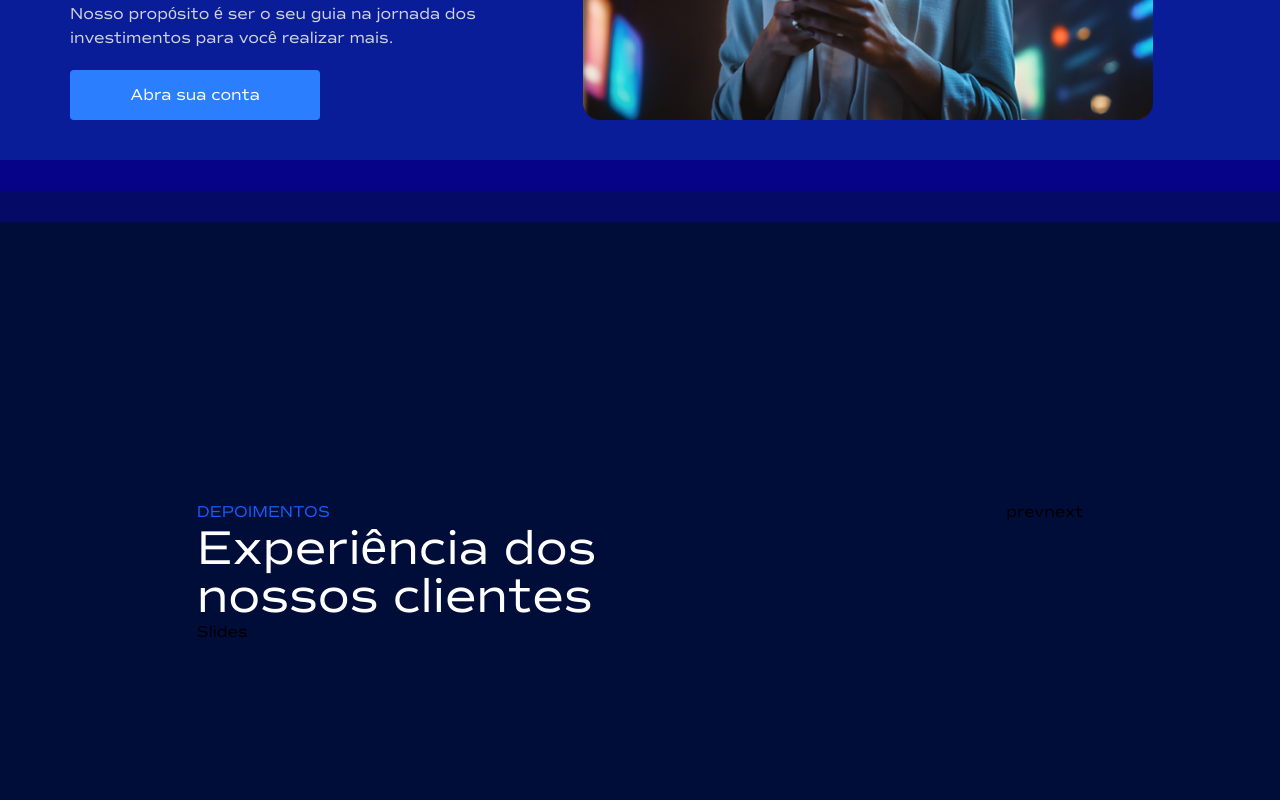
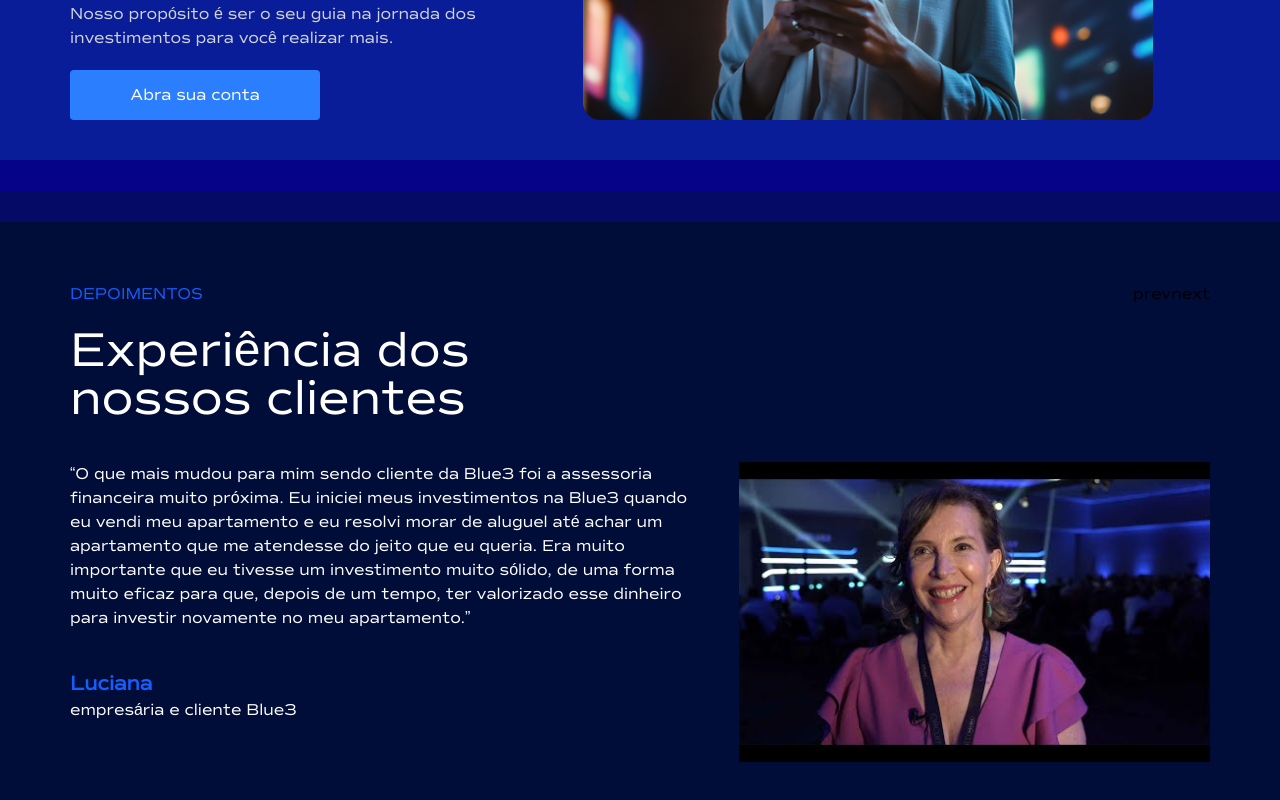
Before and after one commit to lucasolasz/caseblue3invest, a Next.js app: page / in a window 1280 px wide. Shown: the part 2966-3766 px from the top of the page. Built offline with nearby package versions, Linux system fonts and the light colour scheme.

Commit message:
Experiência Clientes

```diff
--- a/src/app/_home/experienciaClientes.tsx
+++ b/src/app/_home/experienciaClientes.tsx
@@ -1,15 +1,16 @@
 import BtnSite from "../../components/btnSite";
 import Image from "next/image";
+import SlideClientes from "./slideClientes";
 
 export default function ExperienciaClientes() {
   return (
     <div className="md:flex md:justify-center h-[700px] bg-[#000d38] ">
       {/* Div central */}
-      <div className="md:max-w-[1140px] md:flex md:justify-center flex-col">
-        <div className="flex">
+      <div className="md:max-w-[1140px] md:flex md:justify-center flex-col my-15 h-[480px]">
+        <div className="flex h-[150px]">
           <div className="flex flex-col w-full">
             <p className="text-blue-600">DEPOIMENTOS</p>
-            <h1 className="text-white text-5xl">
+            <h1 className="text-white text-5xl py-5">
               Experiência dos nossos clientes
             </h1>
           </div>
@@ -18,7 +19,9 @@ export default function ExperienciaClientes() {
             <button className="h-[10px]">next</button>
           </div>
         </div>
-        <div>Slides</div>
+        <div className="h-full">
+          <SlideClientes />
+        </div>
       </div>
     </div>
   );
--- a/src/app/_home/homePage.tsx
+++ b/src/app/_home/homePage.tsx
@@ -1,4 +1,5 @@
 import AlemDosNumeros from "./alemDosNumeros";
+import Blue3Imprensa from "./blue3Imprensa";
 import ExperienciaClientes from "./experienciaClientes";
 import HeroHome from "./heroHome";
 import Jornada from "./jornada";
@@ -14,6 +15,7 @@ export default function HomePage() {
       <AlemDosNumeros />
       <OQueFazemos />
       <ExperienciaClientes />
+      <Blue3Imprensa />
     </div>
   );
 }
--- /dev/null
+++ b/src/app/_home/slideClientes.tsx
@@ -0,0 +1,77 @@
+"use client";
+
+import { useRef, useState } from "react";
+import { Navigation, Pagination, Scrollbar, A11y } from "swiper/modules";
+import { Swiper, SwiperSlide } from "swiper/react";
+import Image from "next/image";
+
+import "swiper/css";
+
+export default function SlideClientes() {
+  return (
+    <div className="h-full flex items-end">
+      {/* Div inferior */}
+      <div className="h-[300px] w-full">
+        <Swiper spaceBetween={50} slidesPerView={1} className="h-full">
+          <SwiperSlide key={1} virtualIndex={1}>
+            <div className="flex gap-10 h-full">
+              <div className="w-[700px] flex flex-col">
+                <p className="text-white">
+                  “O que mais mudou para mim sendo cliente da Blue3 foi a
+                  assessoria financeira muito próxima. Eu iniciei meus
+                  investimentos na Blue3 quando eu vendi meu apartamento e eu
+                  resolvi morar de aluguel até achar um apartamento que me
+                  atendesse do jeito que eu queria. Era muito importante que eu
+                  tivesse um investimento muito sólido, de uma forma muito
+                  eficaz para que, depois de um tempo, ter valorizado esse
+                  dinheiro para investir novamente no meu apartamento.”
+                </p>
+                <p className="text-blue-600 font-bold pt-10 text-xl">Luciana</p>
+                <p className="text-white font-thin">
+                  empresária e cliente Blue3
+                </p>
+              </div>
+              <div className="relative w-[525px]">
+                <Image
+                  className="object-cover "
+                  src="/assets/cliente1-home.jpg"
+                  alt="Cliente Luciana"
+                  fill
+                />
+              </div>
+            </div>
+          </SwiperSlide>
+
+          <SwiperSlide key={2} virtualIndex={2}>
+            <div className="flex gap-10 h-full">
+              <div className="w-[700px] flex flex-col">
+                <p className="text-white">
+                  “Depois que eu conheci a Blue3, eu descobri uma forma
+                  inteligente de criar uma renda passiva. Inteligente e segura.
+                  Tenho um relacionamento muito próximo, e isso nos dá uma
+                  segurança maior para investir. Até amigos que eu tenho, hoje
+                  são clientes, porque eu indiquei essas pessoas para Blue3, e
+                  tenho total confiança.”
+                </p>
+                <p className="text-blue-600 font-bold pt-10 text-xl">
+                  Leonardo
+                </p>
+                <p className="text-white font-thin">
+                  engenheiro e cliente Blue3
+                </p>
+              </div>
+              <div className="relative w-[525px]">
+                <Image
+                  className="object-cover "
+                  src="/assets/cliente2-home.jpg"
+                  alt="Cliente Leonardo"
+                  fill
+                />
+              </div>
+            </div>
+          </SwiperSlide>
+        </Swiper>
+      </div>
+    </div>
+  );
+}
```
Also changed, not shown: public/assets/cliente1-home.jpg (added), public/assets/cliente2-home.jpg (added).
